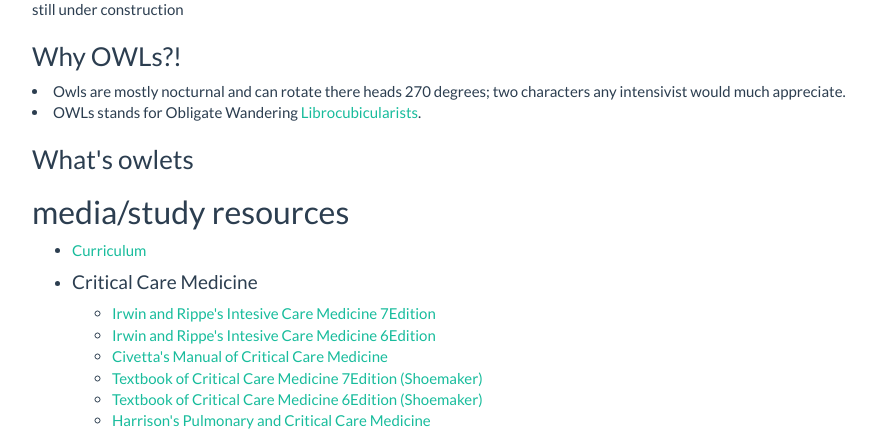
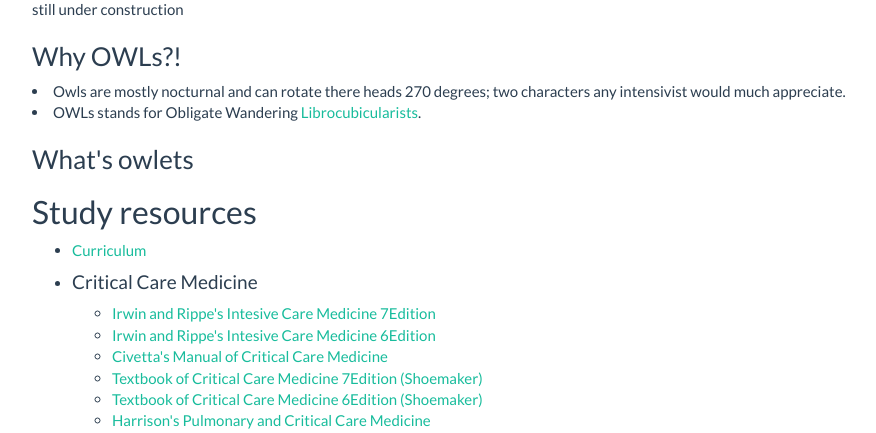
Before and after one commit to DrIbrahimAli/OWL, a Django app: template templates/about.html in a window 1280 px wide. Shown: the part 156-589 px from the top of the page, without its empty margins (38-914 px from the left). Run offline with Django 3.2, Linux system fonts and the light colour scheme; the template is opened without the code that fills it, so the values that code supplies are empty; parts of the project's set-up code (start-up, migrations or seed data) failed here and were passed over; some libraries are stand-ins or nearby versions.

Commit message:
minor bug fix

```diff
--- a/templates/about.html
+++ b/templates/about.html
@@ -12,7 +12,7 @@
 
 
      <h3>What's owlets</h3>
-     <h2>media/study resources</h2>
+     <h2>Study resources</h2>
      <ul>
         <li><a href="/media/study/curriculum.pdf">Curriculum</a></li>
         <li><h4>Critical Care Medicine</h4>
```
